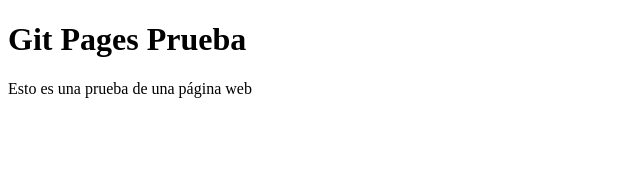
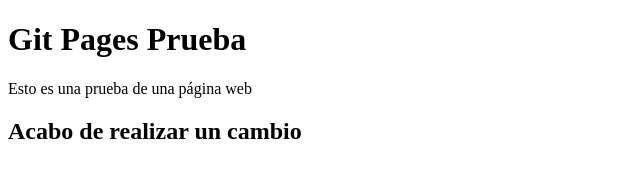
Before and after one commit to daniii19/sitio-web-prueba, a plain HTML site: page index.html in a window 1280 px wide. Shown: the whole page, without its empty margins (0-640 px from the left). Drawn offline with Linux system fonts and the light colour scheme.

Commit message:
Cambios realizados

```diff
--- a/index.html
+++ b/index.html
@@ -9,5 +9,7 @@
     <h1>Git Pages Prueba</h1>
 
     <p>Esto es una prueba de una página web</p>
+
+    <h2>Acabo de realizar un cambio</h2>
 </body>
 </html>
```
